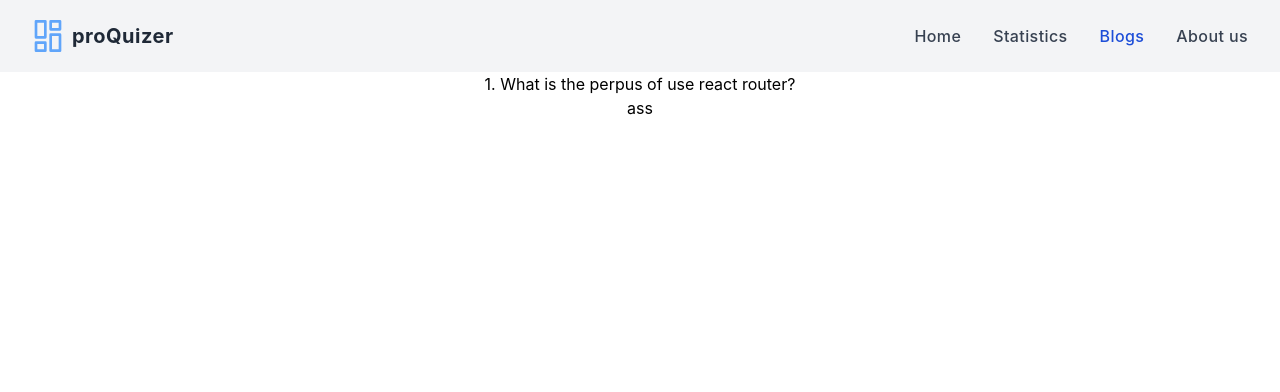
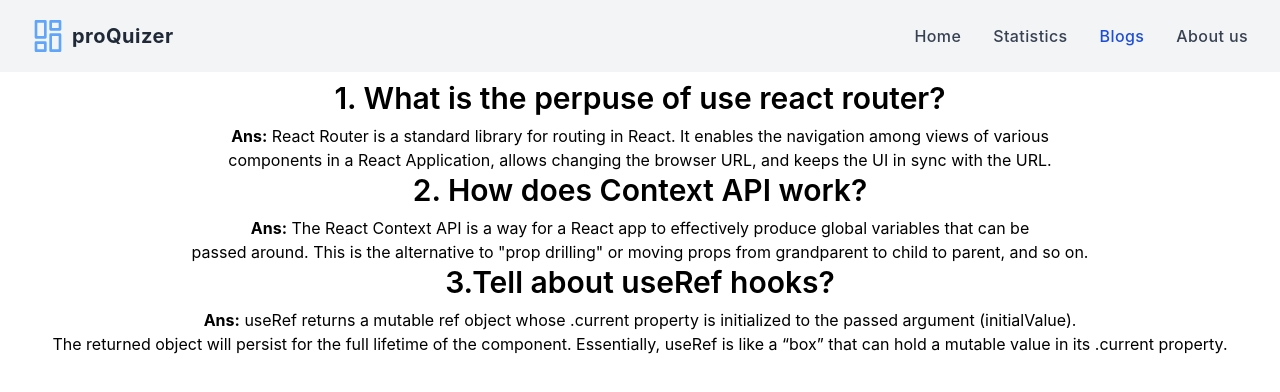
Before and after one commit to SouravMahmud32/pro-quizer-web, a React (Create React App) app: page /blog in a window 1280 px wide. Shown: the top 392 px of the page. Built offline with nearby package versions, Linux system fonts and the light colour scheme.

Commit message:
blog part added

```diff
--- a/src/components/Blog/Blog.js
+++ b/src/components/Blog/Blog.js
@@ -3,9 +3,13 @@ import React from 'react';
 const Blog = () => {
     return (
         <div>
-            <ul>
-                <li>1. What is the perpus of use react router?</li>
-                <p>ass</p>
+            <ul className='p-2'>
+                <li className='text-3xl font-semibold mb-2'>1. What is the perpuse of use react router?</li>
+                <li><span className='font-bold'>Ans:</span> React Router is a standard library for routing in React. It enables the navigation among views of various <br></br> components in a React Application, allows changing the browser URL, and keeps the UI in sync with the URL.</li>
+                <li className='text-3xl font-semibold mb-2'>2. How does Context API work?</li>
+                <li><span className='font-bold'>Ans:</span> The React Context API is a way for a React app to effectively produce global variables that can be <br /> passed around. This is the alternative to "prop drilling" or moving props from grandparent to child to parent, and so on. </li>
+                <li className='text-3xl font-semibold mb-2'>3.Tell about <span>useRef</span> hooks?</li>
+                <li><span className='font-bold'>Ans:</span> useRef returns a mutable ref object whose .current property is initialized to the passed argument <span>(initialValue)</span>. <br /> The returned object will persist for the full lifetime of the component. Essentially, useRef is like a “box” that can hold a mutable value in its .current property.</li>
             </ul>
         </div>
     );
```
